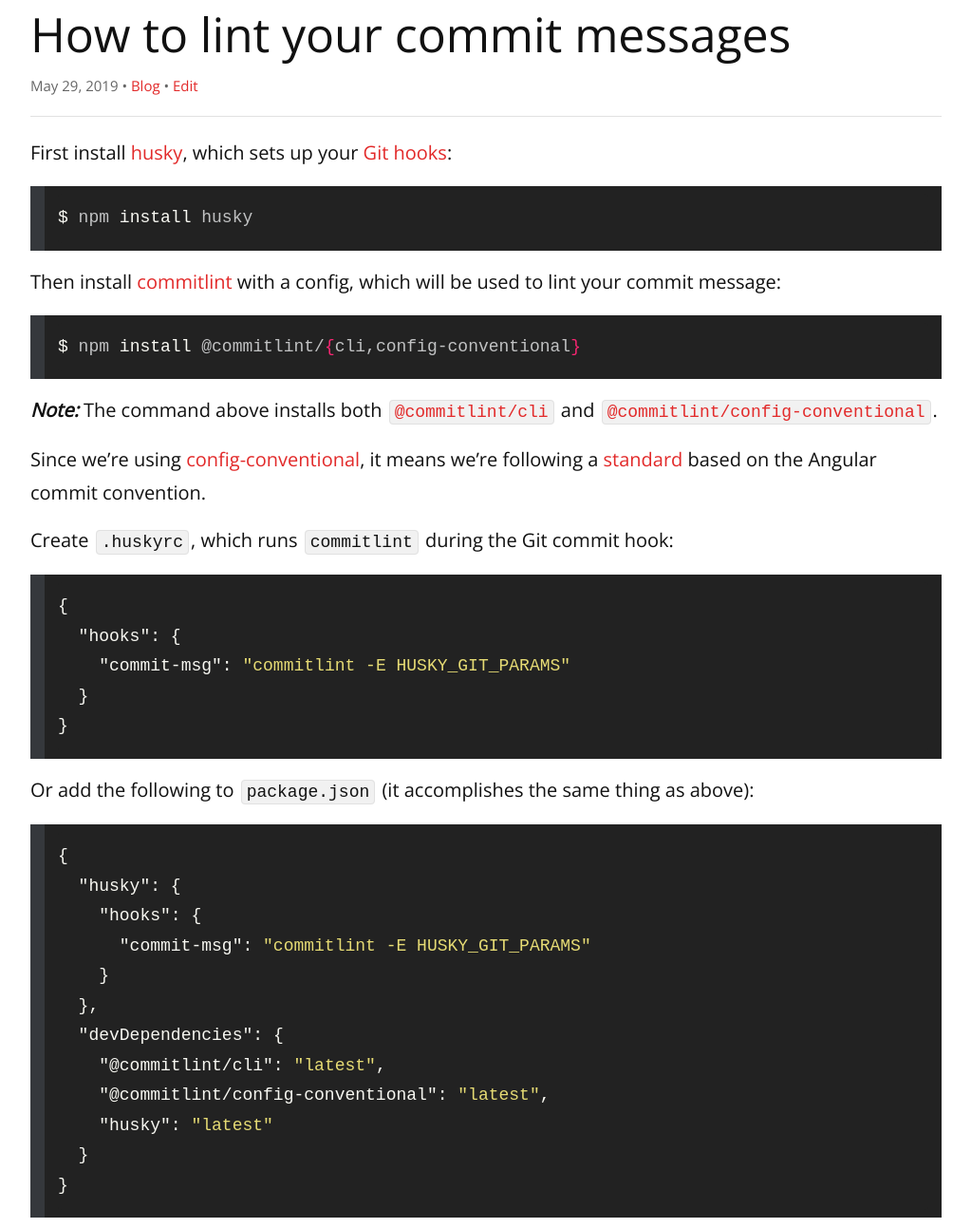
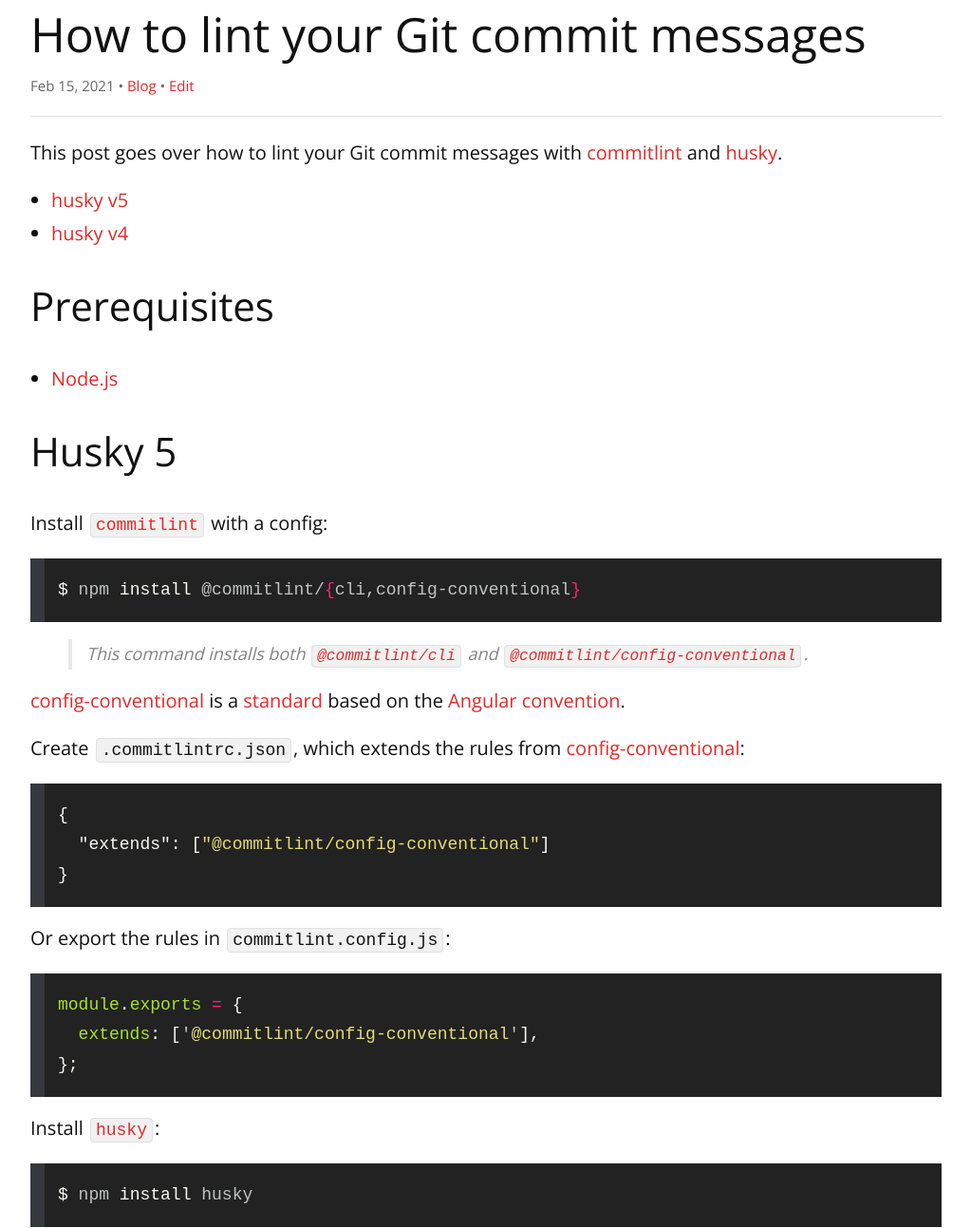
Before and after one commit to remarkablemark/remarkablemark.github.io, a Jekyll site: the page built from _posts/2019/2019-05-29-git-husky-commitlint.md, in a window 1280 px wide and 1400 px high, cut to the strip 107-1400 px from the top of the window. Shown: the whole strip at 95% size, without its empty margins (128-1151 px from the left). Built offline with Jekyll 4.4.1, drawn with Linux system fonts in a browser that asks for light colours; comment, search, counter and statistics services are not loaded; some of the changed text lies outside the part shown.

Commit message:
feat(posts): update "How to lint your Git commit messages"
Post: 2019-05-29-git-husky-commitlint.md

Update post with husky v5 instructions (previous instructions were
for husky v4). Add demo repository:
https://github.com/remarkablemark/husky-commitlint-demo

````diff
--- a/_posts/2019/2019-05-29-git-husky-commitlint.md
+++ b/_posts/2019/2019-05-29-git-husky-commitlint.md
@@ -1,55 +1,34 @@
 ---
 layout: post
-title: How to lint your commit messages
+title: How to lint your Git commit messages
 date: 2019-05-29 20:01:42
-excerpt: How to automate linting of your Git commit message with husky and commitlint.
-categories: git lint commit hook husky commitlint npm
+updated: 2021-02-15 15:35:51
+excerpt: How to automate linting of your Git commit message with commitlint and husky.
+categories: git hook commitlint husky npm
 ---
 
-First install [husky](https://github.com/typicode/husky), which sets up your [Git hooks](https://git-scm.com/docs/githooks):
+This post goes over how to lint your Git commit messages with [commitlint](https://github.com/conventional-changelog/commitlint) and [husky](https://github.com/typicode/husky).
 
-```sh
-$ npm install husky
-```
+- [husky v5](#husky-5)
+- [husky v4](#husky-4)
 
-Then install [commitlint](https://github.com/conventional-changelog/commitlint) with a config, which will be used to lint your commit message:
+## Prerequisites
+
+- [Node.js](https://b.remarkabl.org/nodejs-site)
+
+## Husky 5
+
+Install [`commitlint`](https://www.npmjs.com/package/commitlint) with a config:
 
 ```sh
 $ npm install @commitlint/{cli,config-conventional}
 ```
 
-_**Note:**_ The command above installs both [`@commitlint/cli`](https://www.npmjs.com/package/@commitlint/cli) and [`@commitlint/config-conventional`](https://www.npmjs.com/package/@commitlint/config-conventional).
+> This command installs both [`@commitlint/cli`](https://www.npmjs.com/package/@commitlint/cli) and [`@commitlint/config-conventional`](https://www.npmjs.com/package/@commitlint/config-conventional).
 
-Since we're using [config-conventional](https://github.com/conventional-changelog/commitlint/tree/master/%40commitlint/config-conventional), it means we're following a [standard](https://www.conventionalcommits.org/) based on the Angular commit convention.
+[config-conventional](https://github.com/conventional-changelog/commitlint/tree/master/%40commitlint/config-conventional) is a [standard](https://www.conventionalcommits.org/) based on the [Angular convention](https://github.com/angular/angular/blob/22b96b9/CONTRIBUTING.md#-commit-message-guidelines).
 
-Create `.huskyrc`, which runs `commitlint` during the Git commit hook:
-
-```json
-{
-  "hooks": {
-    "commit-msg": "commitlint -E HUSKY_GIT_PARAMS"
-  }
-}
-```
-
-Or add the following to `package.json` (it accomplishes the same thing as above):
-
-```json
-{
-  "husky": {
-    "hooks": {
-      "commit-msg": "commitlint -E HUSKY_GIT_PARAMS"
-    }
-  },
-  "devDependencies": {
-    "@commitlint/cli": "latest",
-    "@commitlint/config-conventional": "latest",
-    "husky": "latest"
-  }
-}
-```
-
-Now create `.commitlintrc.json`, which extends the rules from [config-conventional](https://github.com/conventional-changelog/commitlint/tree/master/%40commitlint/config-conventional):
+Create `.commitlintrc.json`, which extends the rules from [config-conventional](https://github.com/conventional-changelog/commitlint/tree/master/%40commitlint/config-conventional):
 
 ```json
 {
@@ -65,9 +44,110 @@
 };
 ```
 
-You can now commit and verify that the message is following the [Conventional Commits](https://www.conventionalcommits.org/) format:
+Install [`husky`](https://www.npmjs.com/package/husky):
 
 ```sh
-$ git commit -m "add commitlint feature" # fail
-$ git commit -m "feat: add commitlint"   # success
+$ npm install husky
 ```
+
+Enable [Git hooks](https://git-scm.com/docs/githooks):
+
+```sh
+$ npx husky install
+```
+
+Or add `postinstall` script to `package.json` to enable Git hooks after `npm install`:
+
+```json
+{
+  "private": true,
+  "scripts": {
+    "postinstall": "husky install"
+  },
+  "devDependencies": {
+    "husky": "5"
+  }
+}
+```
+
+> It's assumed that your package is **private**. If your package is **public**, then make sure to disable `postinstall` script using [`pinst`](https://github.com/typicode/pinst). See [Husky docs](https://typicode.github.io/husky/#/?id=install) for more information.
+
+Add the `commit-msg` hook:
+
+```sh
+$ npx husky add .husky/commit-msg 'npx commitlint --edit $1'
+```
+
+[Test](#test) that your commit hook works.
+
+## Husky 4
+
+Install `commitlint` with a config:
+
+```sh
+$ npm install @commitlint/{cli,config-conventional}
+```
+
+Create `.commitlintrc.json`, which extends the rules from [config-conventional](https://github.com/conventional-changelog/commitlint/tree/master/%40commitlint/config-conventional):
+
+```json
+{
+  "extends": ["@commitlint/config-conventional"]
+}
+```
+
+Or export the rules in `commitlint.config.js`:
+
+```js
+module.exports = {
+  extends: ['@commitlint/config-conventional'],
+};
+```
+
+Install `husky@4`, which sets up your [Git hooks](https://git-scm.com/docs/githooks):
+
+```sh
+$ npm install husky@4
+```
+
+Create `.huskyrc` (or `.huskyrc.json`) and add the Git `commit-msg` hook that runs `commitlint`:
+
+```json
+{
+  "hooks": {
+    "commit-msg": "commitlint -E HUSKY_GIT_PARAMS"
+  }
+}
+```
+
+Or add the hook to `package.json`:
+
+```json
+{
+  "devDependencies": {
+    "@commitlint/cli": "latest",
+    "@commitlint/config-conventional": "latest",
+    "husky": "4"
+  },
+  "husky": {
+    "hooks": {
+      "commit-msg": "commitlint -E HUSKY_GIT_PARAMS"
+    }
+  }
+}
+```
+
+[Test](#test) that your commit hook works.
+
+## Test
+
+Commit and verify that the message is following the [Conventional Commits](https://www.conventionalcommits.org/) format:
+
+```sh
+$ git commit -m 'add commitlint'       # fail
+$ git commit -m 'feat: add commitlint' # success
+```
+
+## Resources
+
+- [Demo](https://github.com/remarkablemark/husky-commitlint-demo)
````
